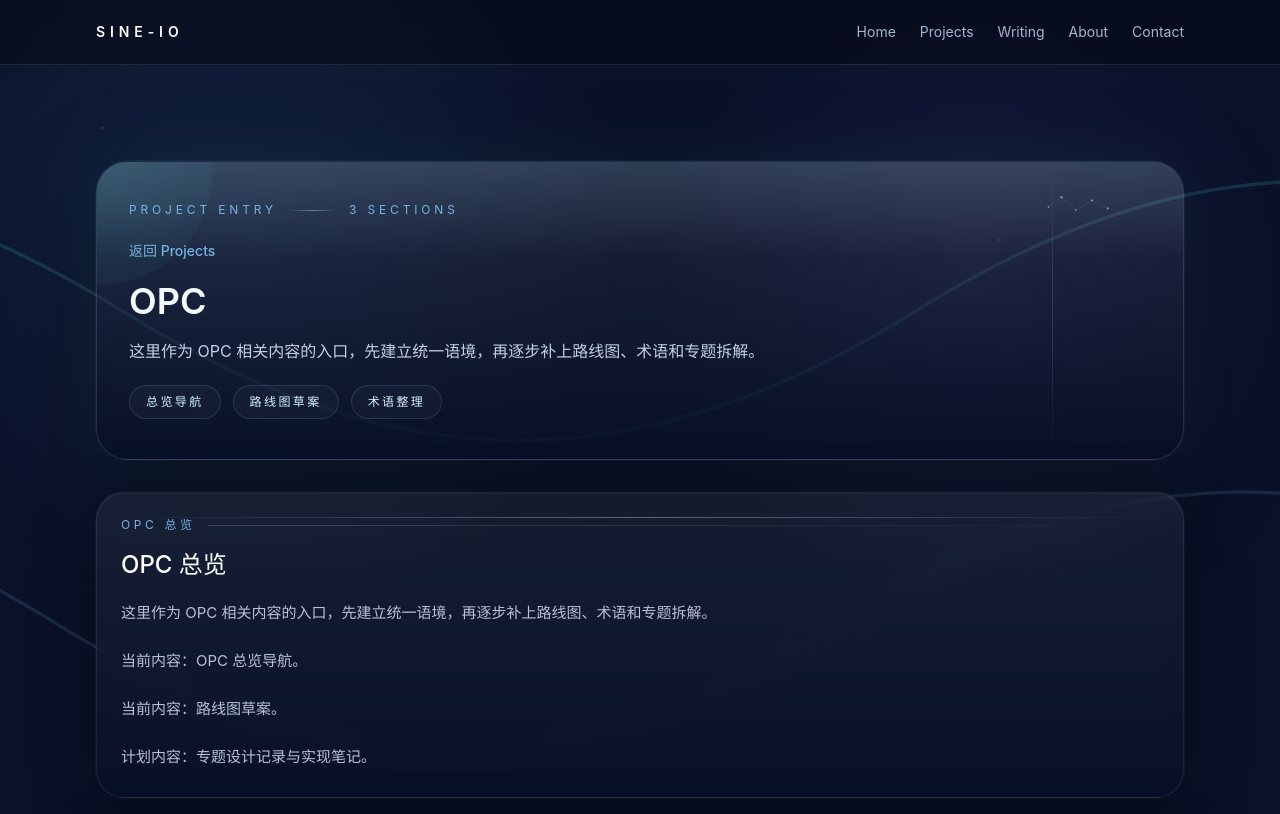
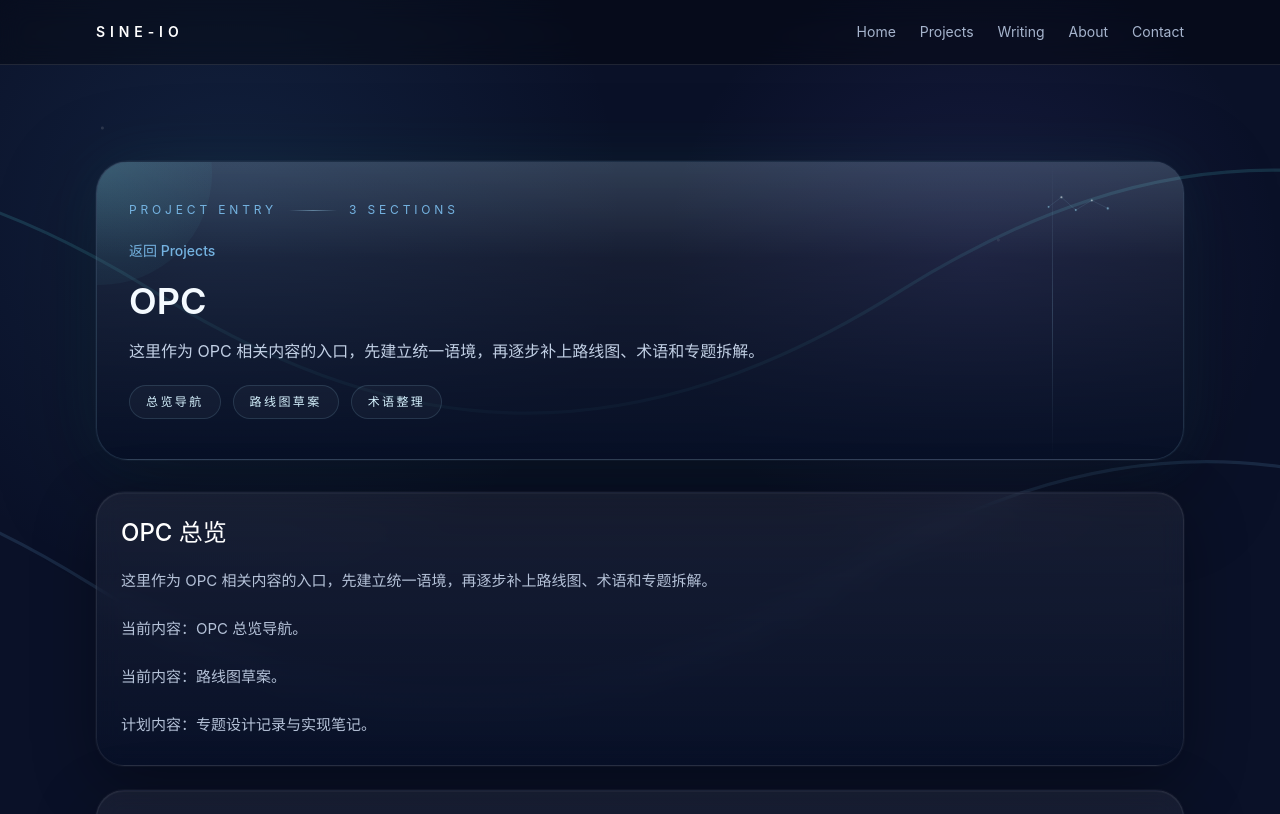
Before and after one commit to sine-io/sine-io.github.io, a React (Vite) app: page /projects/opc in a window 1280 px wide. Shown: the top 814 px of the page. Built offline with nearby package versions, Linux system fonts and the light colour scheme.

Commit message:
fix: remove detail body framing cues

```diff
--- a/src/pages/ProjectDetailPage.tsx
+++ b/src/pages/ProjectDetailPage.tsx
@@ -71,14 +71,9 @@ export function ProjectDetailPage() {
             <motion.div key={section.title} {...sectionRevealMotion}>
               <GlassPanel
                 variant="dense"
-                className="relative overflow-hidden rounded-[1.75rem] border-white/8 bg-[linear-gradient(180deg,rgba(255,255,255,0.06),rgba(6,13,30,0.82))] px-6 py-6 shadow-[0_0_0_1px_rgba(255,255,255,0.03),0_18px_64px_rgba(0,0,0,0.32),inset_0_1px_0_rgba(255,255,255,0.04)]"
+                className="rounded-[1.75rem] border-white/8 bg-[linear-gradient(180deg,rgba(255,255,255,0.06),rgba(6,13,30,0.82))] px-6 py-6 shadow-[0_0_0_1px_rgba(255,255,255,0.03),0_18px_64px_rgba(0,0,0,0.32),inset_0_1px_0_rgba(255,255,255,0.04)]"
               >
-                <section className="relative z-10">
-                  <div className="pointer-events-none absolute inset-x-0 top-0 h-px bg-[linear-gradient(90deg,rgba(166,222,252,0),rgba(166,222,252,0.4),rgba(166,222,252,0))]" />
-                  <div className="mb-4 flex items-center gap-3 text-xs uppercase tracking-[0.3em] text-[#75B3E1]">
-                    <span>{section.title}</span>
-                    <span className="h-px flex-1 bg-[linear-gradient(90deg,rgba(166,222,252,0.22),rgba(166,222,252,0))]" />
-                  </div>
+                <section>
                   <h2 className="text-2xl font-medium text-white">{section.title}</h2>
                   <div className="mt-4 space-y-4 text-[15px] leading-8 text-[#B5C2D8]">
                     {section.body.map((paragraph) => (
--- a/src/pages/WritingDetailPage.tsx
+++ b/src/pages/WritingDetailPage.tsx
@@ -61,13 +61,8 @@ export function WritingDetailPage() {
         <motion.div {...sectionRevealMotion}>
           <GlassPanel
             variant="dense"
-            className="relative overflow-hidden rounded-[1.75rem] border-white/8 bg-[linear-gradient(180deg,rgba(255,255,255,0.06),rgba(6,13,30,0.82))] px-6 py-6 shadow-[0_0_0_1px_rgba(255,255,255,0.03),0_18px_64px_rgba(0,0,0,0.32),inset_0_1px_0_rgba(255,255,255,0.04)]"
+            className="rounded-[1.75rem] border-white/8 bg-[linear-gradient(180deg,rgba(255,255,255,0.06),rgba(6,13,30,0.82))] px-6 py-6 shadow-[0_0_0_1px_rgba(255,255,255,0.03),0_18px_64px_rgba(0,0,0,0.32),inset_0_1px_0_rgba(255,255,255,0.04)]"
           >
-            <div className="pointer-events-none absolute inset-x-0 top-0 h-px bg-[linear-gradient(90deg,rgba(166,222,252,0),rgba(166,222,252,0.36),rgba(166,222,252,0))]" />
-            <div className="relative z-10 mb-4 flex items-center gap-3 text-xs uppercase tracking-[0.3em] text-[#75B3E1]">
-              <span>{categoryMeta.title}</span>
-              <span className="h-px flex-1 bg-[linear-gradient(90deg,rgba(166,222,252,0.22),rgba(166,222,252,0))]" />
-            </div>
             <div className="space-y-4 text-[15px] leading-8 text-[#B5C2D8]">
               {entry.body.map((paragraph) => (
                 <p key={paragraph}>{paragraph}</p>
```
Also changed, not shown: 1 other file (tests, documents, lock files or other folders).
